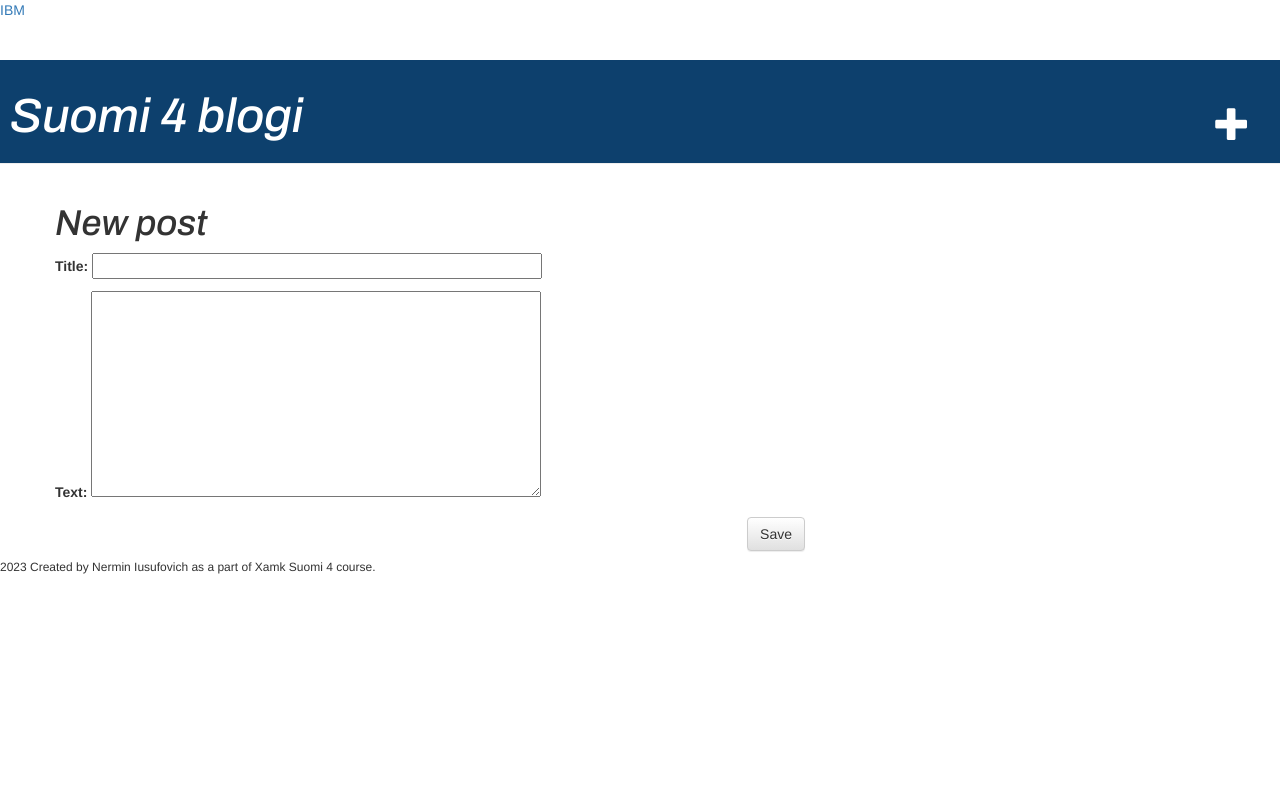
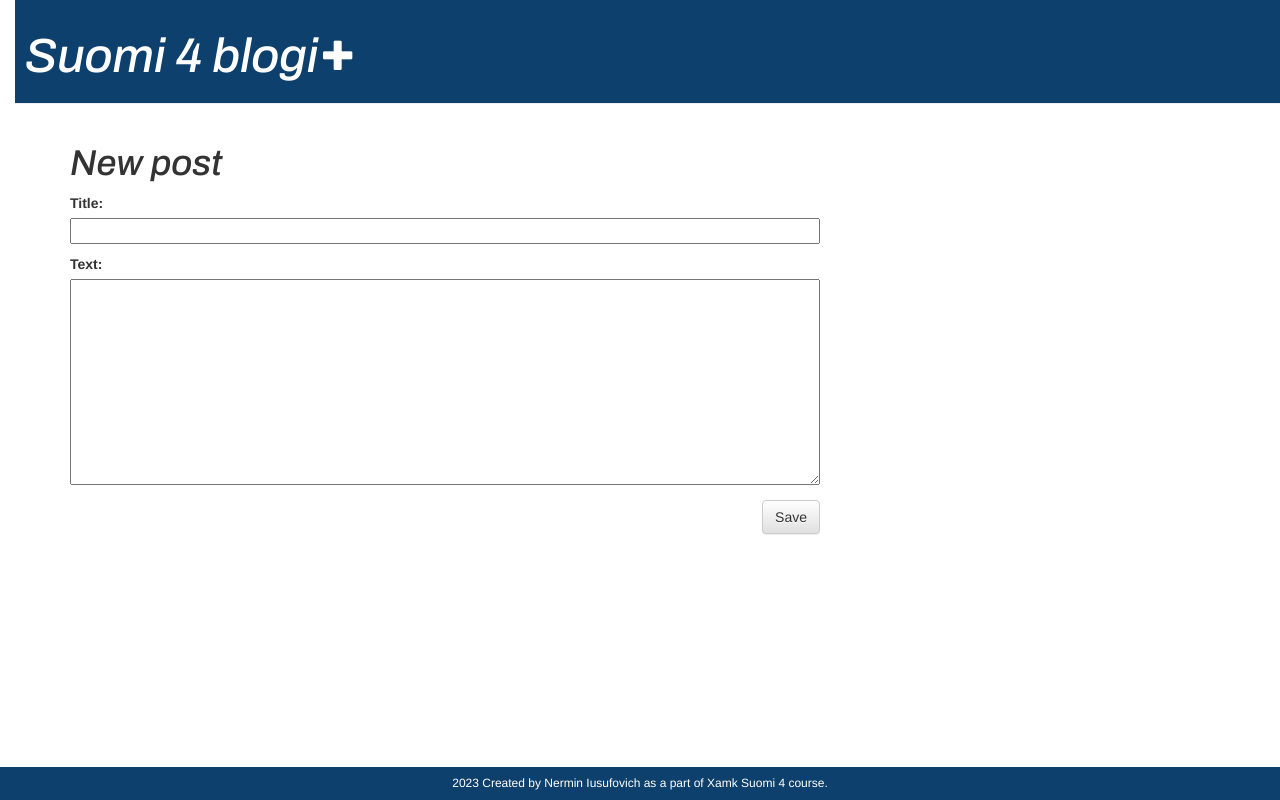
Before and after one commit to viktorovMax/my-first-blog, a Django app: template blog/templates/blog/post_edit.html in a window 1280 px wide. Run offline with Django 3.2, Linux system fonts and the light colour scheme; the template is opened without the code that fills it: values that come from a table or form of the project are taken from there, others are empty; the visitor is signed in with stand-in values (Sample User, id 1); parts of the project's set-up code (start-up, migrations or seed data) failed here and were passed over; some libraries are stand-ins or nearby versions.

Commit message:
footer deadline

```diff
--- a/blog/static/css/blog.css
+++ b/blog/static/css/blog.css
@@ -2,8 +2,6 @@
     font-family: myFirstFont;
     src: url(Archivo2.ttf);
 }
-
-@import "reset.css";
 
 h1 a {
     color: #422BBB;
@@ -11,12 +9,12 @@ h1 a {
 }
 
 body {
-    padding-left: 0px;
+    padding-left: 15px;
 }
 
 .page-header {
     background-color: #0d406d;
-    margin-top: 10;
+    margin-top: 0;
     padding: 10px 10px 10px 10px
 }
 
@@ -36,7 +34,6 @@ h1, h2, h3, h4 {
 
 .date {
     color: #828282;
-    margin-bottom: -21px;
 }
 
 .save {
@@ -44,21 +41,31 @@ h1, h2, h3, h4 {
 }
 
 .post-form textarea, .post-form input {
-    width: 60%;
+    width: 100%;
 }
 
 .top-menu, .top-menu:hover, .top-menu:visited {
     color: #ffffff;
     float: right;
-    font-size: 26pt;
-    margin-right: 20px;
-    margin-top: -50px;
+    font-size: 24pt;
+    margin-right: 915px;
+    margin-top: -57px;
 }
 
 .post {
-    margin-bottom: 30px;
+    margin-bottom: 70px;
 }
 
 .post h1 a, .post h1 a:visited {
     color: #000000;
 }
+
+footer {
+    position: fixed;
+    left: 0;
+    bottom: 0;
+    width: 100%;
+    background-color: #0d406d;
+    color: white;
+    text-align: center;
+}
--- a/blog/templates/blog/base.html
+++ b/blog/templates/blog/base.html
@@ -9,10 +9,7 @@
     </head>
     <body>
 <!-- comment-->
-
-         <a href="https://www.ibm.com" target="_blank">IBM</a>
         <div class="page-header">
-
             <h1><a href="/">Suomi 4 blogi</a></h1>
         {% if user.is_authenticated %}
             <a href="{% url 'post_new' %}" class="top-menu"><span class="glyphicon glyphicon-plus"></span></a>
@@ -26,7 +23,7 @@
                 </div>
             </div>
         </div>
-        <footer class="footer">
+        <footer>
             <h6>2023 Created by Nermin Iusufovich as a part of Xamk Suomi 4 course.</h6>
         </footer>
     </body>
```
Also changed, not shown: blog/static/css/reset.css (deleted, +0 -102 lines).
